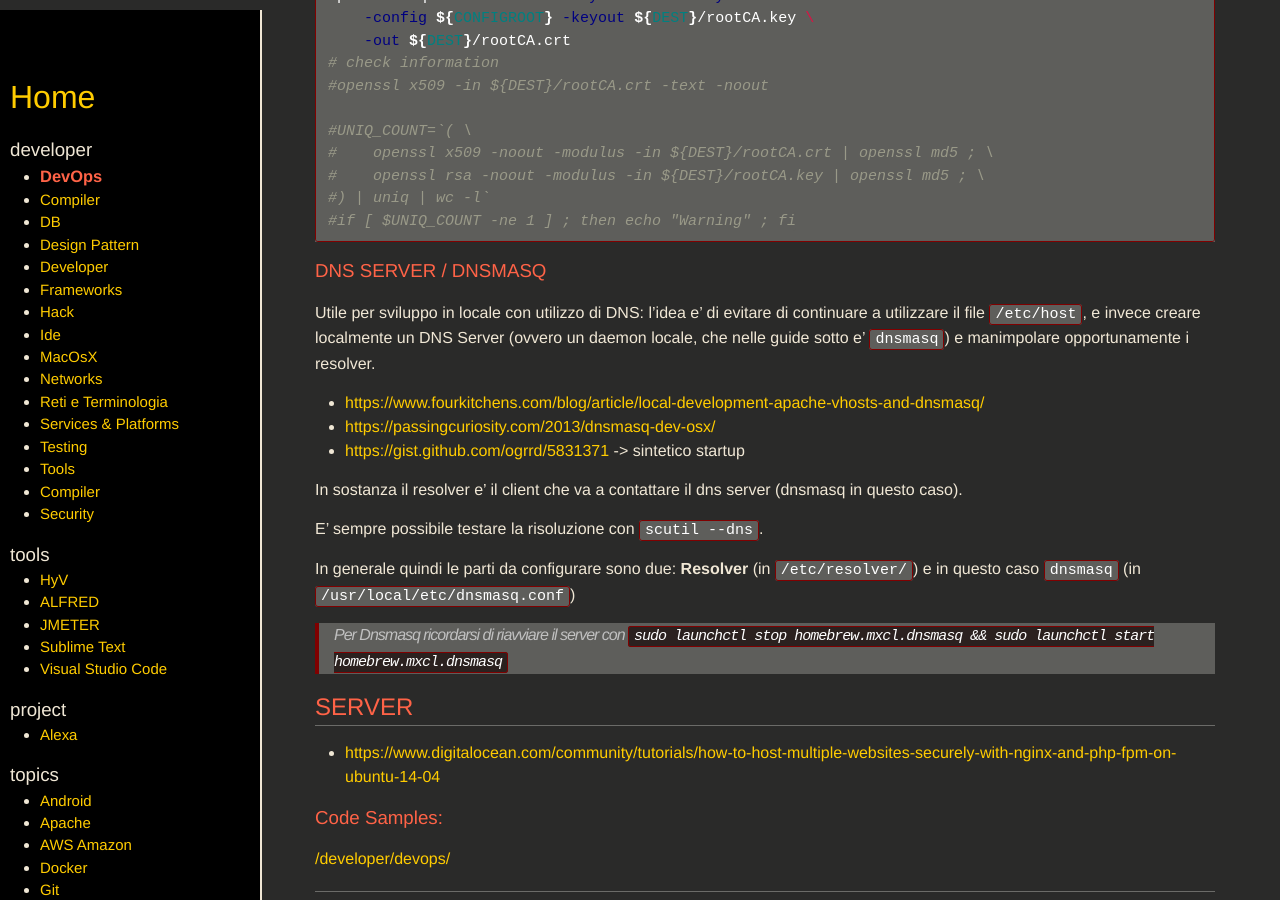
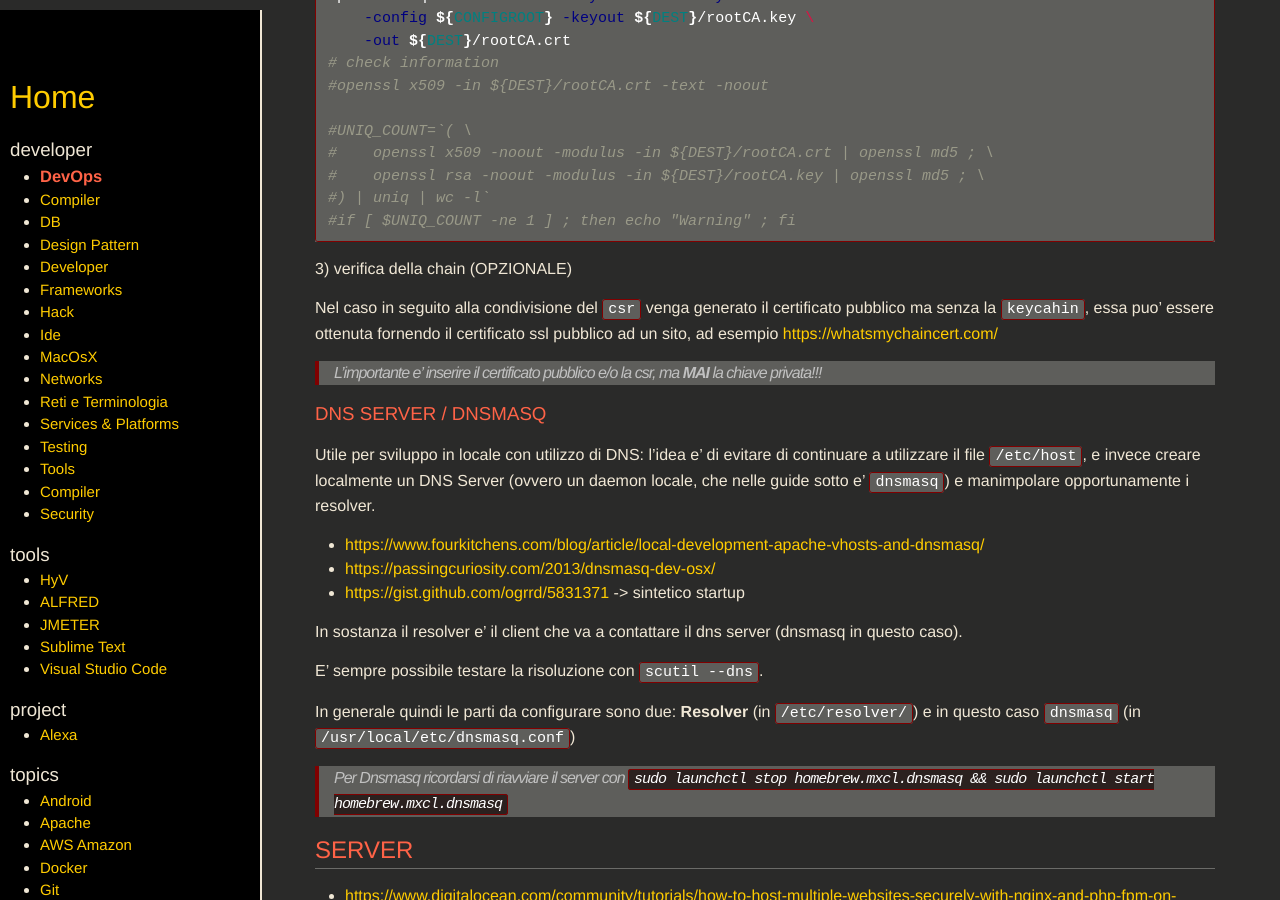
Before and after one commit to SimoSca/own-memo, a Jekyll site: the page built from _pages/developer/DevOps.md, in a window 1280 px wide and 900 px high, scrolled down 7141 px. Built offline with Jekyll 4.4.1, drawn with Linux system fonts in a browser that asks for light colours; nearby versions of some CDN libraries.

Commit message:
[improved][ssl] notes

`````diff
--- a/_pages/developer/DevOps.md
+++ b/_pages/developer/DevOps.md
@@ -368,6 +368,12 @@ openssl req -x509 -sha256 -days 3650 -newkey rsa:3072 \
 #if [ $UNIQ_COUNT -ne 1 ] ; then echo "Warning" ; fi
 ````
 
+3) verifica della chain (OPZIONALE)
+
+Nel caso in seguito alla condivisione del `csr` venga generato il certificato pubblico ma senza la `keycahin`,
+essa puo' essere ottenuta fornendo il certificato ssl pubblico ad un sito, ad esempio [https://whatsmychaincert.com/](https://whatsmychaincert.com/)
+
+> L'importante e' inserire il certificato pubblico e/o la csr, ma **MAI** la chiave privata!!!
 
 ### DNS SERVER / DNSMASQ
 
`````
